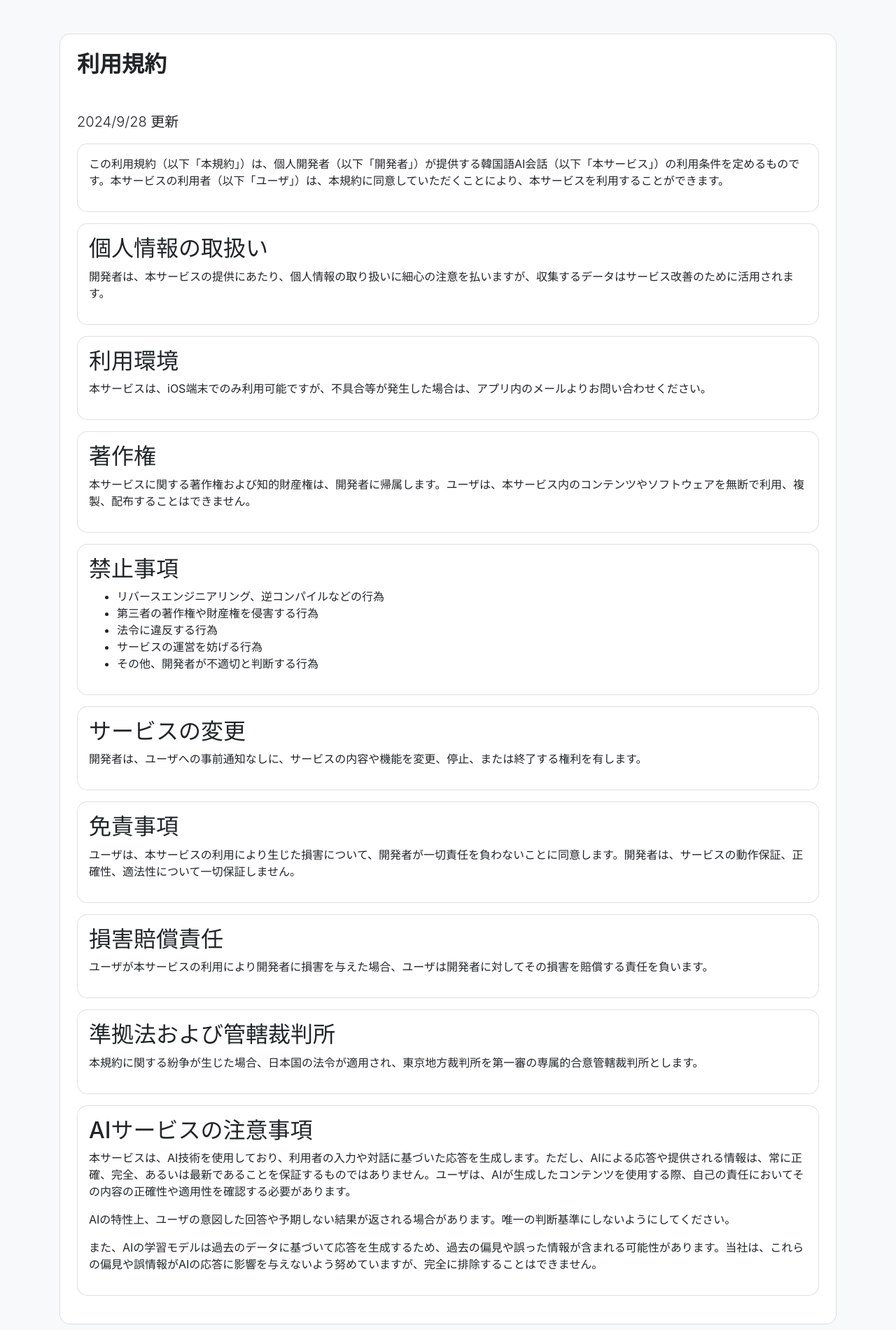
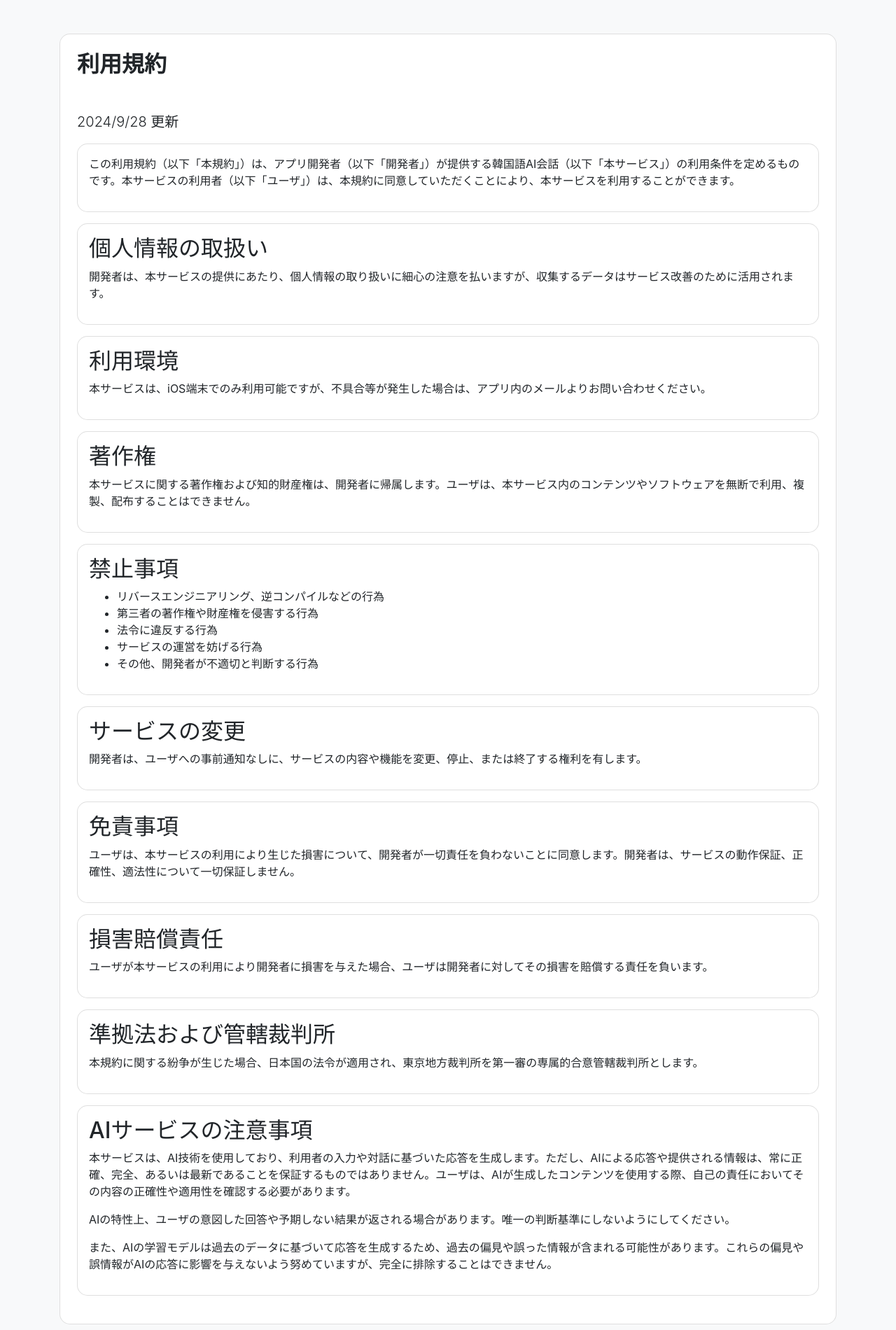
Before and after one commit to rensawamo/myapplication_web, a plain HTML site: page terms_of_service/index.html in a window 1280 px wide. Shown: the whole page at 70% size. Drawn offline with nearby package versions, Linux system fonts and the light colour scheme.

Commit message:
fix: date

```diff
--- a/terms_of_service/index.html
+++ b/terms_of_service/index.html
@@ -28,7 +28,7 @@
             <p class="lead">2024/9/28 更新</p>
 
             <div class="card mb-3 p-3">
-                <p>この利用規約（以下「本規約」）は、個人開発者（以下「開発者」）が提供する韓国語AI会話（以下「本サービス」）の利用条件を定めるものです。本サービスの利用者（以下「ユーザ」）は、本規約に同意していただくことにより、本サービスを利用することができます。</p>
+                <p>この利用規約（以下「本規約」）は、アプリ開発者（以下「開発者」）が提供する韓国語AI会話（以下「本サービス」）の利用条件を定めるものです。本サービスの利用者（以下「ユーザ」）は、本規約に同意していただくことにより、本サービスを利用することができます。</p>
             </div>
 
             <div class="card mb-3 p-3">
@@ -81,7 +81,7 @@
                 <h2>AIサービスの注意事項</h2>
                 <p>本サービスは、AI技術を使用しており、利用者の入力や対話に基づいた応答を生成します。ただし、AIによる応答や提供される情報は、常に正確、完全、あるいは最新であることを保証するものではありません。ユーザは、AIが生成したコンテンツを使用する際、自己の責任においてその内容の正確性や適用性を確認する必要があります。</p>
                 <p>AIの特性上、ユーザの意図した回答や予期しない結果が返される場合があります。唯一の判断基準にしないようにしてください。</p>
-                <p>また、AIの学習モデルは過去のデータに基づいて応答を生成するため、過去の偏見や誤った情報が含まれる可能性があります。当社は、これらの偏見や誤情報がAIの応答に影響を与えないよう努めていますが、完全に排除することはできません。</p>
+                <p>また、AIの学習モデルは過去のデータに基づいて応答を生成するため、過去の偏見や誤った情報が含まれる可能性があります。これらの偏見や誤情報がAIの応答に影響を与えないよう努めていますが、完全に排除することはできません。</p>
             </div>
 
         </div>
```
